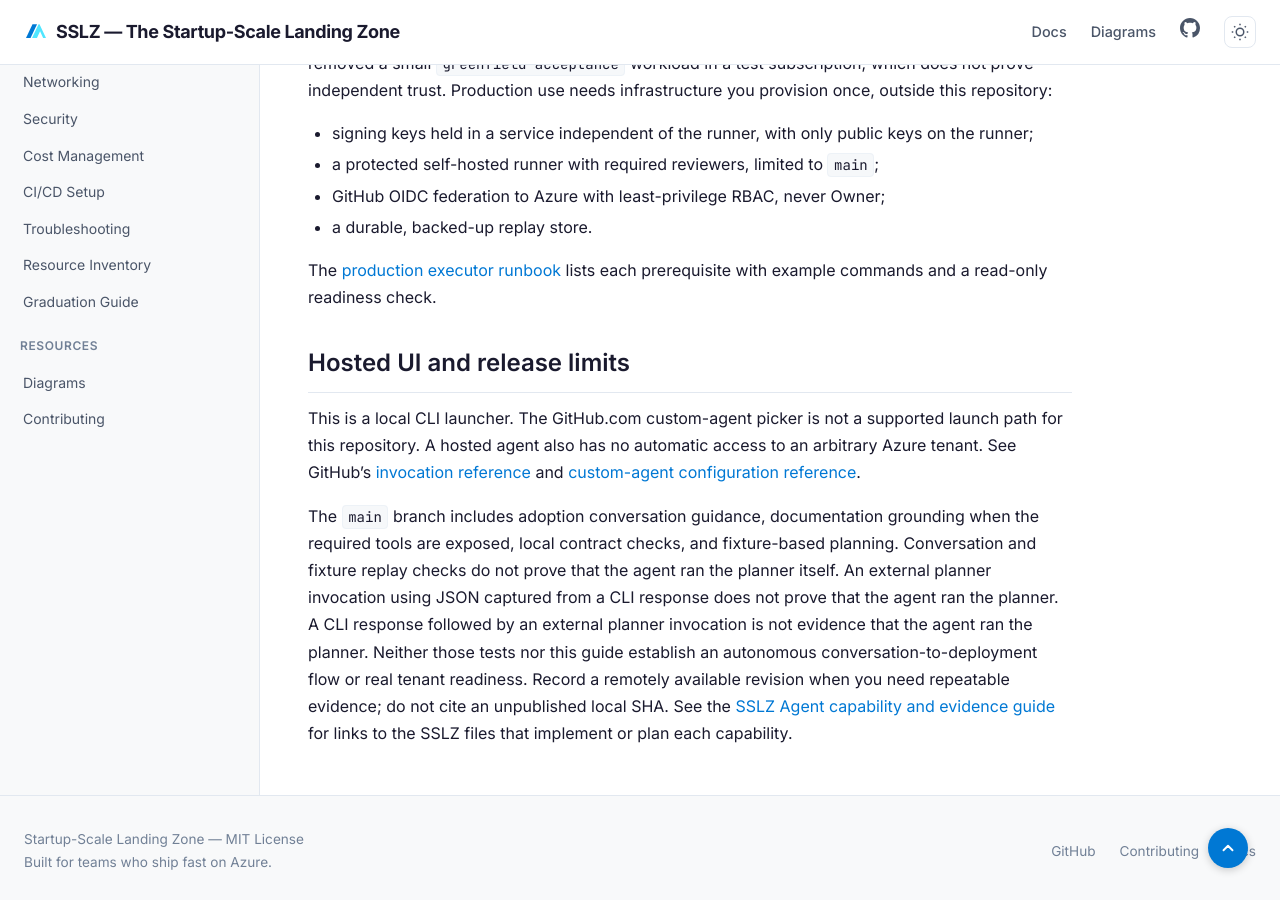
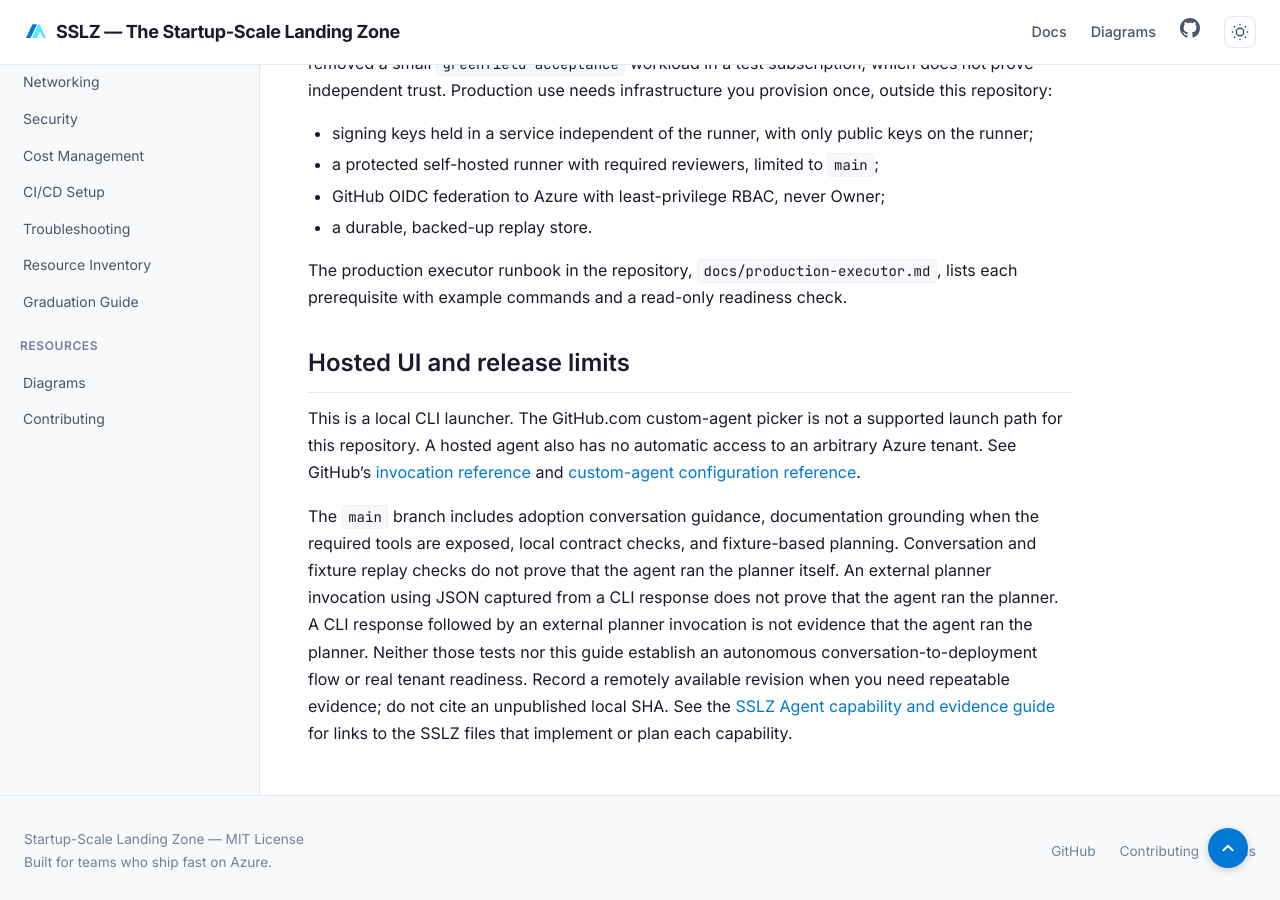
Before and after one commit to ricmmartins/sslz, a Jekyll site: the page built from use-sslz-agent.md, in a window 1280 px wide and 900 px high, scrolled down 4874 px. Built offline with Jekyll 4.4.1, drawn with Linux system fonts in a browser that asks for light colours.

Commit message:
Reference the runbook by path on the launcher page

```diff
--- a/use-sslz-agent.md
+++ b/use-sslz-agent.md
@@ -186,9 +186,8 @@
 - GitHub OIDC federation to Azure with least-privilege RBAC, never Owner;
 - a durable, backed-up replay store.
 
-The
-[production executor runbook](https://github.com/ricmmartins/sslz/blob/main/docs/production-executor.md#prerequisites-before-agentic-execution)
-lists each prerequisite with example commands and a read-only readiness check.
+The production executor runbook in the repository, `docs/production-executor.md`, lists each prerequisite with
+example commands and a read-only readiness check.
 
 ## Hosted UI and release limits
 
```
